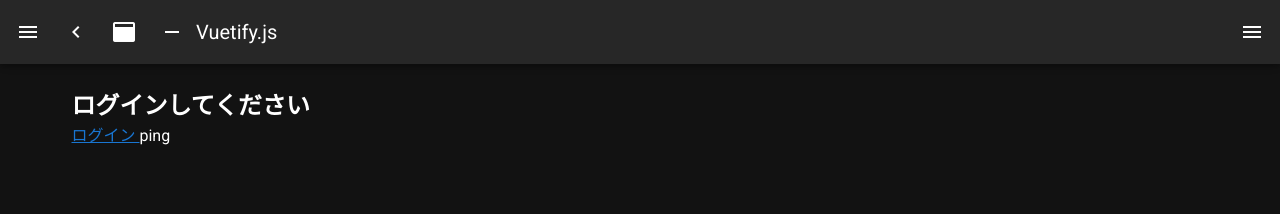
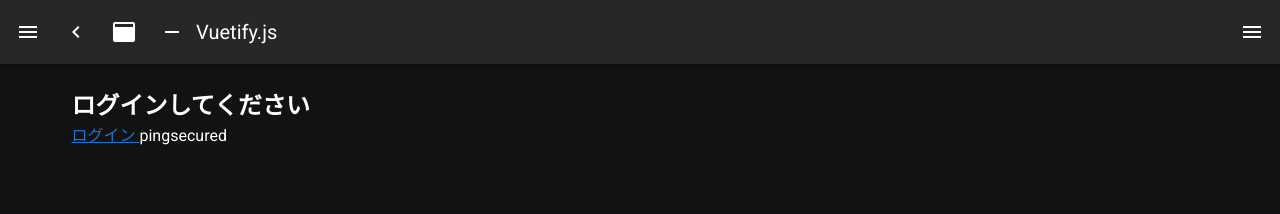
Before and after one commit to kkrmt/nuxt2-sandbox, a Nuxt app: page / in a window 1280 px wide. Shown: the top 214 px of the page. Built offline with nearby package versions, Linux system fonts and the light colour scheme.

Commit message:
GH-7: add getIdToken

```diff
--- a/pages/index.vue
+++ b/pages/index.vue
@@ -11,6 +11,8 @@
             ログアウト
           </span>
         </nuxt-link>
+        <button @click='ping'>ping</button>
+        <button @click='secured'>secured</button>
       </div>
 
       <div v-if='!loggedIn()' class='content'>
@@ -24,6 +26,7 @@
           </span>
         </nuxt-link>
         <button @click='ping'>ping</button>
+        <button @click='secured'>secured</button>
       </div>
     </div>
   </section>
@@ -38,6 +41,11 @@ export default {
     async ping() {
       const ret = await this.$axios.$get('/api/v1/ping')
       console.log({ret});
+    },
+    async secured() {
+      console.log("click secured!!!");
+      const res = await this.$axios.$get('/api/v1/secured', { headers: { Authorization: 'Bearer ' + this.$auth0.getIdToken() }});
+      console.log({res});
     }
   }
 }
--- a/plugins/auth0.js
+++ b/plugins/auth0.js
@@ -60,6 +60,9 @@ class Auth0Util {
     const expiresAt = window.localStorage.getItem('expiresAt');
     return new Date().getTime() < expiresAt;
   }
+
+  // 取得したトークンを使う
+  getIdToken = () => this.isAuthenticated() ? localStorage.getItem('idToken') : null;
 }
 
 // eslint-disable-line no-unused-vars
```
